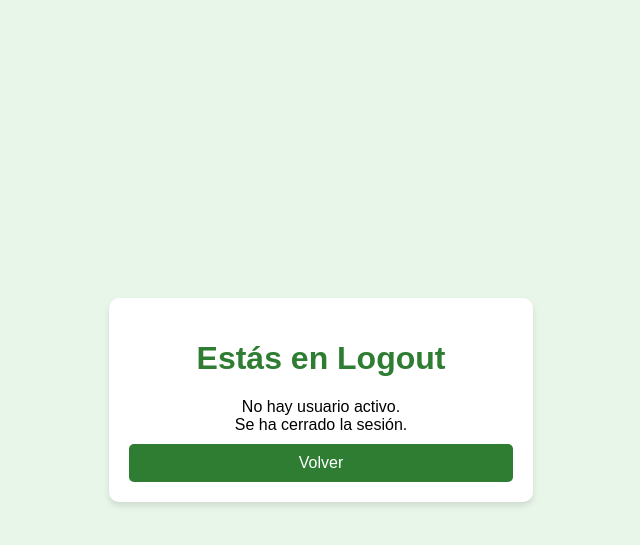
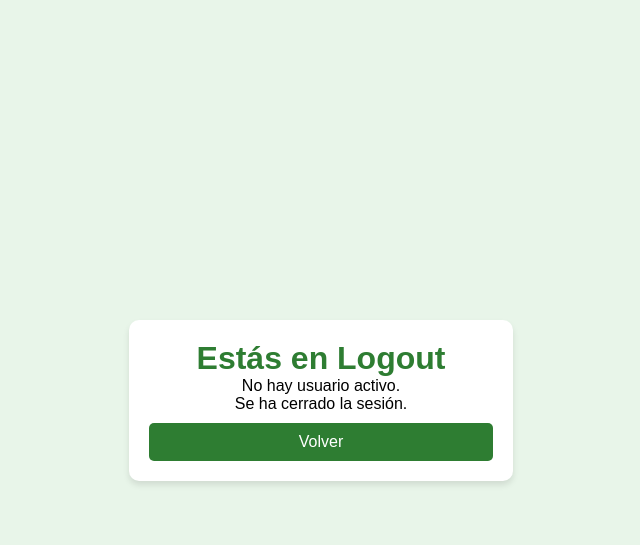
Before and after one commit to SherezadeLc/Tintero, a PHP site: page /logout.php in a window 1280 px wide. Shown: the top 545 px of the page, without its empty margins (319-959 px from the left). Run offline with PHP 8.4, Linux system fonts and the light colour scheme.

Commit message:
logout y menuSuscrito

```diff
--- a/logout.php
+++ b/logout.php
@@ -2,7 +2,14 @@
 <html>
     <head>
         <meta charset="UTF-8">
-        <title>Logout</title>
+        <meta name="viewport" content="width=device-width, initial-scale=1.0">
+        <title>Tintero</title>
+        <link rel="shortcut icon" href="./img/icono.jpg" type="image/x-icon" id="ico">
+        <link rel="stylesheet" type="text/css" href="./css/estilo.css">
+        <!--CSS para los brillos del fondo-->
+        <link rel="stylesheet" type="text/css" href="./css/fondo_estrellas.css">
+        <script src="./javascript/script.js"></script>
+
         <style>
             /* General */
             body {
--- a/menuSuscrito.php
+++ b/menuSuscrito.php
@@ -72,7 +72,7 @@ session_start();
                 </nav>
                 <!-- Login -->
                 <div class="nav-right">
-                    <a href="login.php">Iniciar sesión/Registrarse</a>
+                    <a href="logout.php">Cerrar Sesión</a>
                 </div>
             </div>
 
```
